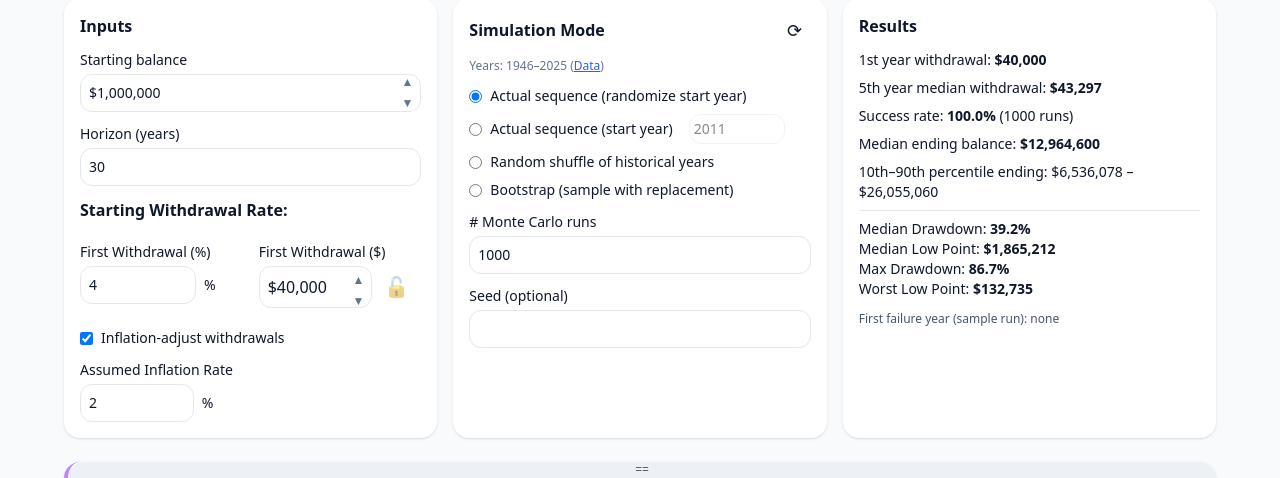
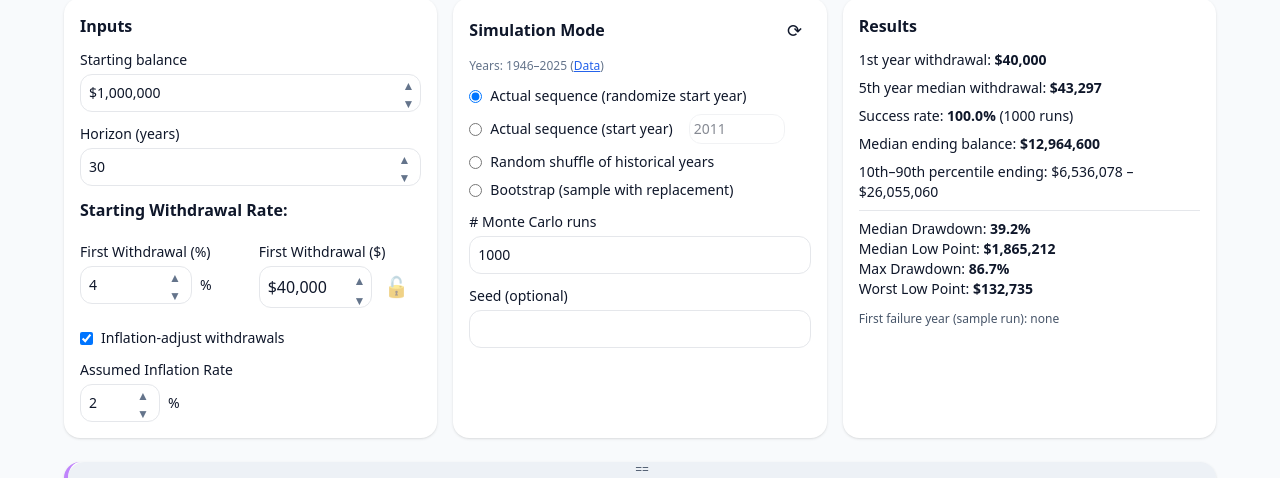
Before and after one commit to GodsMoon/bucket-retirement-calculator, a React (Vite) app: page /#sp500 in a window 1280 px wide. Shown: the part 253-731 px from the top of the page. Built offline with nearby package versions, Linux system fonts and the light colour scheme.

Commit message:
chore: resolve merge conflict in DrawdownTab

```diff
--- a/src/App.tsx
+++ b/src/App.tsx
@@ -333,7 +333,10 @@ export default function App() {
       case 'initialWithdrawalAmount': {
         const newAmount = parseFloat(value as string);
         setInitialWithdrawalAmount(newAmount);
-        setWithdrawRate(round2((newAmount / activeStartBalance) * 100));
+        // Do not round to 2 decimals here; keep precision so small dollar amounts
+        // do not collapse to 0% and reset the $ field while typing.
+        const computedRate = (activeStartBalance === 0) ? 0 : ((newAmount / activeStartBalance) * 100);
+        setWithdrawRate(computedRate);
         break;
       }
       case 'inflationAdjust': setInflationAdjust(value as boolean); break;
--- a/src/components/CurrencyInput.tsx
+++ b/src/components/CurrencyInput.tsx
@@ -55,31 +55,35 @@ const CurrencyInput: React.FC<CurrencyInputProps> = ({ value, onChange, step = 1
     onChange(newValue);
   };
 
+  // Apply styles to wrapper so arrow buttons appear inside the field
+  const wrapperClass = `relative ${props.className ?? ''}`;
+
   return (
-    <div className="relative">
+    <div className={wrapperClass}>
       <input
         type="text"
         inputMode="numeric"
-        {...props}
         value={displayValue}
         onChange={handleChange}
         onBlur={handleBlur}
-        className={`${props.className} pr-8`} // Add padding to the right for the buttons
+        className={"w-full bg-transparent outline-none pr-3"}
       />
-      <div className="absolute inset-y-0 right-0 flex flex-col items-center justify-center">
+      <div className="absolute inset-y-0 right-0 w-6 flex flex-col">
         <button
           type="button"
           onClick={() => handleStep('up')}
-          className="h-1/2 px-2 text-slate-500 hover:text-slate-800 dark:hover:text-slate-200"
+          className="h-1/2 px-0 text-slate-500 hover:text-slate-800 dark:hover:text-slate-200"
           tabIndex={-1}
+          aria-label="Increase"
         >
           <span className="text-xs">▲</span>
         </button>
         <button
           type="button"
           onClick={() => handleStep('down')}
-          className="h-1/2 px-2 text-slate-500 hover:text-slate-800 dark:hover:text-slate-200"
+          className="h-1/2 px-0 text-slate-500 hover:text-slate-800 dark:hover:text-slate-200"
           tabIndex={-1}
+          aria-label="Decrease"
         >
           <span className="text-xs">▼</span>
         </button>
--- a/src/components/Nasdaq100Tab.tsx
+++ b/src/components/Nasdaq100Tab.tsx
@@ -5,6 +5,7 @@ import { useData } from "../data/DataContext";
 import { pctToMult, bootstrapSample, shuffle, percentile, calculateDrawdownStats } from "../lib/simulation";
 import type { RunResult } from "../lib/simulation";
 import CurrencyInput from "./CurrencyInput";
+import NumericInput from "./NumericInput";
 import Chart, { type ChartProps } from "./Chart";
 import type { ChartState } from "../App";
 import MinimizedChartsBar from "./MinimizedChartsBar";
@@ -364,14 +365,28 @@ const Nasdaq100Tab: React.FC<NasdaqTabProps> = ({
                     <CurrencyInput className="mt-1 w-full border rounded-xl p-2 bg-white dark:bg-slate-700 dark:border-slate-600" value={startBalance} step={10000} onChange={v => onParamChange('startBalance', v)} />
                 </label>
                 <label className="block text-sm">Horizon (years)
-                    <input type="number" className="mt-1 w-full border rounded-xl p-2 bg-white dark:bg-slate-700 dark:border-slate-600" value={horizon} onChange={e => onParamChange('horizon', Math.max(1, Number(e.target.value)))} />
+                    <NumericInput
+                      className="mt-1 w-full border rounded-xl p-2 bg-white dark:bg-slate-700 dark:border-slate-600"
+                      value={horizon}
+                      step={1}
+                      min={1}
+                      onChange={(v) => onParamChange('horizon', Math.max(1, Math.round(v)))}
+                    />
                 </label>
                 <h3 className="font-semibold">Starting Withdrawal Rate:</h3>
 
                 <div className="flex gap-4">
                     <label className="block text-sm pt-2 flex-1">First Withdrawal (%)
-                        <input type="number" className="mt-1 w-3/4 border rounded-xl p-2 bg-white dark:bg-slate-700 dark:border-slate-600" value={withdrawRate} step={0.01} onChange={e => onParamChange('withdrawRate', Number(e.target.value))} />
-                        <span className="ml-2">%</span>
+                        <div className="mt-1 inline-flex items-center">
+                          <NumericInput
+                            className="w-28 border rounded-xl p-2 bg-white dark:bg-slate-700 dark:border-slate-600"
+                            value={withdrawRate}
+                            step={0.01}
+                            precision={2}
+                            onChange={(v) => onParamChange('withdrawRate', v)}
+                          />
+                          <span className="ml-2">%</span>
+                        </div>
                     </label>
                     <div className={`flex-1 p-2 rounded-lg ${isInitialAmountLocked ? 'bg-green-100 dark:bg-green-900' : ''}`}>
                         <label className="block text-sm flex-1">First Withdrawal ($)</label>
@@ -397,7 +412,12 @@ const Nasdaq100Tab: React.FC<NasdaqTabProps> = ({
                 </div>
                 <label className="block text-sm">Assumed Inflation Rate
                     <div className="flex items-center mt-1">
-                        <input type="number" className="w-1/3 border rounded-xl p-2 bg-white dark:bg-slate-700 dark:border-slate-600" value={Math.round(inflationRate * 400) / 4} step={0.25} onChange={e => onParamChange('inflationRate', parseFloat(e.target.value) / 100)} />
+                        <NumericInput
+                          className="w-20 border rounded-xl p-2 bg-white dark:bg-slate-700 dark:border-slate-600"
+                          value={Math.round(inflationRate * 400) / 4}
+                          step={0.25}
+                          onChange={(v) => onParamChange('inflationRate', v / 100)}
+                        />
                         <span className="ml-2">%</span>
                     </div>
                 </label>
--- /dev/null
+++ b/src/components/NumericInput.tsx
@@ -0,0 +1,103 @@
+import React, { useEffect, useState } from 'react';
+
+interface NumericInputProps extends Omit<React.InputHTMLAttributes<HTMLInputElement>, 'onChange' | 'value' | 'step' | 'type' | 'className'> {
+  value: number;
+  onChange: (value: number) => void;
+  step?: number;
+  min?: number;
+  max?: number;
+  precision?: number; // optional display precision (e.g., 2 for percentages)
+  className?: string; // applied to the wrapper to include border/background
+}
+
+const clamp = (v: number, min?: number, max?: number) => {
+  if (typeof min === 'number' && v < min) return min;
+  if (typeof max === 'number' && v > max) return max;
+  return v;
+};
+
+const parseNumeric = (val: string): number => {
+  // Allow optional leading '-' and a single '.'
+  const cleaned = val
+    .replace(/[^0-9+\-.]/g, '')
+    .replace(/(.*)\+(?=.*)/, '$1') // disallow '+' except if sole sign
+    .replace(/(.*)-(.*)-+/, '$1-$2') // only one leading '-'
+    .replace(/(\..*)\./g, '$1'); // only one '.'
+  const n = parseFloat(cleaned);
+  return Number.isFinite(n) ? n : 0;
+};
+
+const NumericInput: React.FC<NumericInputProps> = ({ value, onChange, step = 1, min, max, precision, className = '', ...props }) => {
+  const [displayValue, setDisplayValue] = useState<string>(String(value ?? 0));
+
+  useEffect(() => {
+    const currentNumericValue = parseNumeric(displayValue);
+    if (value !== currentNumericValue) {
+      const next = (typeof precision === 'number') ? (Number.isFinite(value) ? (value ?? 0).toFixed(precision) : '0') : String(value ?? 0);
+      setDisplayValue(next);
+    }
+    // eslint-disable-next-line react-hooks/exhaustive-deps
+  }, [value, precision]);
+
+  const handleChange = (e: React.ChangeEvent<HTMLInputElement>) => {
+    const inputValue = e.target.value;
+    // Allow temporary states like '' or '-'
+    if (inputValue === '' || inputValue === '-' || inputValue === '+') {
+      setDisplayValue(inputValue);
+      return;
+    }
+    const numericValue = clamp(parseNumeric(inputValue), min, max);
+    setDisplayValue(inputValue);
+    if (numericValue !== value) onChange(numericValue);
+  };
+
+  const handleBlur = () => {
+    // On blur, normalize to current value
+    const normalized = clamp(parseNumeric(displayValue), min, max);
+    onChange(normalized);
+    const next = (typeof precision === 'number') ? normalized.toFixed(precision) : String(normalized);
+    setDisplayValue(next);
+  };
+
+  const handleStep = (direction: 'up' | 'down') => {
+    const delta = direction === 'up' ? step : -step;
+    const next = clamp((value ?? 0) + delta, min, max);
+    onChange(next);
+  };
+
+  return (
+    <div className={`relative ${className}`}>
+      <input
+        type="text"
+        inputMode="decimal"
+        {...props}
+        value={displayValue}
+        onChange={handleChange}
+        onBlur={handleBlur}
+        className={"w-full bg-transparent outline-none pr-10"}
+      />
+      <div className="absolute inset-y-0 right-0 w-8 flex flex-col items-center justify-center">
+        <button
+          type="button"
+          onClick={() => handleStep('up')}
+          className="h-1/2 px-0 text-slate-500 hover:text-slate-800 dark:hover:text-slate-200"
+          tabIndex={-1}
+          aria-label="Increase"
+        >
+          <span className="text-xs">▲</span>
+        </button>
+        <button
+          type="button"
+          onClick={() => handleStep('down')}
+          className="h-1/2 px-0 text-slate-500 hover:text-slate-800 dark:hover:text-slate-200"
+          tabIndex={-1}
+          aria-label="Decrease"
+        >
+          <span className="text-xs">▼</span>
+        </button>
+      </div>
+    </div>
+  );
+};
+
+export default NumericInput;
--- a/src/components/PortfolioTab.tsx
+++ b/src/components/PortfolioTab.tsx
@@ -6,6 +6,7 @@ import { useData } from "../data/DataContext";
 import { pctToMult, bootstrapSample, shuffle, percentile, calculateDrawdownStats } from "../lib/simulation";
 import AllocationSlider from "./AllocationSlider";
 import CurrencyInput from "./CurrencyInput";
+import NumericInput from "./NumericInput";
 import Chart, { type ChartProps } from "./Chart";
 import type { ChartState } from "../App";
 import MinimizedChartsBar from "./MinimizedChartsBar";
@@ -657,8 +658,16 @@ const PortfolioTab: React.FC<PortfolioTabProps> = ({
           <h3 className="font-semibold">Starting Withdrawal Rate:</h3>
           <div className="flex flex-col lg:flex-row lg:gap-x-4 gap-y-2">
             <label className="block text-sm pt-2 flex-1">First Withdrawal (%)
-              <input type="number" className="mt-1 w-3/4 border rounded-xl p-2 bg-white dark:bg-slate-700 dark:border-slate-600" value={withdrawRate} step={0.01} onChange={e => onParamChange('withdrawRate', Number(e.target.value))} />
-              <span className="ml-2">%</span>
+              <div className="mt-1 inline-flex items-center">
+                <NumericInput
+                  className="w-28 border rounded-xl p-2 bg-white dark:bg-slate-700 dark:border-slate-600"
+                  value={withdrawRate}
+                  step={0.01}
+                  precision={2}
+                  onChange={(v) => onParamChange('withdrawRate', v)}
+                />
+                <span className="ml-2">%</span>
+              </div>
             </label>
             <div className={`flex-1 p-2 rounded-lg ${isInitialAmountLocked ? 'bg-green-100 dark:bg-green-900' : ''}`}>
               <label className="block text-sm flex-1">First Withdrawal ($)</label>
@@ -684,7 +693,12 @@ const PortfolioTab: React.FC<PortfolioTabProps> = ({
           </div>
           <label className="block text-sm">Assumed Inflation Rate
             <div className="flex items-center mt-1">
-              <input type="number" className="w-1/3 border rounded-xl p-2 bg-white dark:bg-slate-700 dark:border-slate-600" value={Math.round(inflationRate * 400) / 4} step={0.25} onChange={e => onParamChange('inflationRate', parseFloat(e.target.value) / 100)} />
+              <NumericInput
+                className="w-20 border rounded-xl p-2 bg-white dark:bg-slate-700 dark:border-slate-600"
+                value={Math.round(inflationRate * 400) / 4}
+                step={0.25}
+                onChange={(v) => onParamChange('inflationRate', v / 100)}
+              />
               <span className="ml-2">%</span>
             </div>
           </label>
@@ -719,7 +733,13 @@ const PortfolioTab: React.FC<PortfolioTabProps> = ({
             </select>
           </label>
           <label className="block text-sm">Horizon (years)
-            <input type="number" className="mt-1 w-full border rounded-xl p-2 bg-white dark:bg-slate-700 dark:border-slate-600" value={horizon} onChange={e => onParamChange('horizon', Math.max(1, Number(e.target.value)))} />
+            <NumericInput
+              className="mt-1 w-full border rounded-xl p-2 bg-white dark:bg-slate-700 dark:border-slate-600"
+              value={horizon}
+              step={1}
+              min={1}
+              onChange={(v) => onParamChange('horizon', Math.max(1, Math.round(v)))}
+            />
           </label>
           <div className="space-y-2 text-sm">
             <label className="flex items-center gap-2">
--- a/src/components/S&P500Tab.tsx
+++ b/src/components/S&P500Tab.tsx
@@ -5,6 +5,7 @@ import { useData } from "../data/DataContext";
 import { pctToMult, bootstrapSample, shuffle, percentile, calculateDrawdownStats } from "../lib/simulation";
 import type { RunResult } from "../lib/simulation";
 import CurrencyInput from "./CurrencyInput";
+import NumericInput from "./NumericInput";
 import Chart, { type ChartProps } from "./Chart";
 import type { ChartState } from "../App";
 import MinimizedChartsBar from "./MinimizedChartsBar";
@@ -365,13 +366,27 @@ const SPTab: React.FC<SPTabProps> = ({
                     <CurrencyInput className="mt-1 w-full border rounded-xl p-2 bg-white dark:bg-slate-700 dark:border-slate-600" value={startBalance} step={10000} onChange={v => onParamChange('startBalance', v)} />
                 </label>
                 <label className="block text-sm">Horizon (years)
-                    <input type="number" className="mt-1 w-full border rounded-xl p-2 bg-white dark:bg-slate-700 dark:border-slate-600" value={horizon} onChange={e => onParamChange('horizon', Math.max(1, Number(e.target.value)))} />
+                    <NumericInput
+                      className="mt-1 w-full border rounded-xl p-2 bg-white dark:bg-slate-700 dark:border-slate-600"
+                      value={horizon}
+                      step={1}
+                      min={1}
+                      onChange={(v) => onParamChange('horizon', Math.max(1, Math.round(v)))}
+                    />
                 </label>
                 <h3 className="font-semibold">Starting Withdrawal Rate:</h3>
                 <div className="flex flex-col lg:flex-row lg:gap-x-4 gap-y-2">
                     <label className="block text-sm pt-2 flex-1">First Withdrawal (%)
-                        <input type="number" className="mt-1 w-3/4 border rounded-xl p-2 bg-white dark:bg-slate-700 dark:border-slate-600" value={withdrawRate} step={0.01} onChange={e => onParamChange('withdrawRate', Number(e.target.value))} />
-                        <span className="ml-2">%</span>
+                        <div className="mt-1 inline-flex items-center">
+                          <NumericInput
+                            className="w-28 border rounded-xl p-2 bg-white dark:bg-slate-700 dark:border-slate-600"
+                            value={withdrawRate}
+                            step={0.01}
+                            precision={2}
+                            onChange={(v) => onParamChange('withdrawRate', v)}
+                          />
+                          <span className="ml-2">%</span>
+                        </div>
                     </label>
 
                     <div className={`flex-1 p-2 rounded-lg ${isInitialAmountLocked ? 'bg-green-100 dark:bg-green-900' : ''}`}>
@@ -398,7 +413,12 @@ const SPTab: React.FC<SPTabProps> = ({
                 </div>
                 <label className="block text-sm">Assumed Inflation Rate
                     <div className="flex items-center mt-1">
-                        <input type="number" className="w-1/3 border rounded-xl p-2 bg-white dark:bg-slate-700 dark:border-slate-600" value={Math.round(inflationRate * 400) / 4} step={0.25} onChange={e => onParamChange('inflationRate', parseFloat(e.target.value) / 100)} />
+                        <NumericInput
+                          className="w-20 border rounded-xl p-2 bg-white dark:bg-slate-700 dark:border-slate-600"
+                          value={Math.round(inflationRate * 400) / 4}
+                          step={0.25}
+                          onChange={(v) => onParamChange('inflationRate', v / 100)}
+                        />
                         <span className="ml-2">%</span>
                     </div>
                 </label>
```
